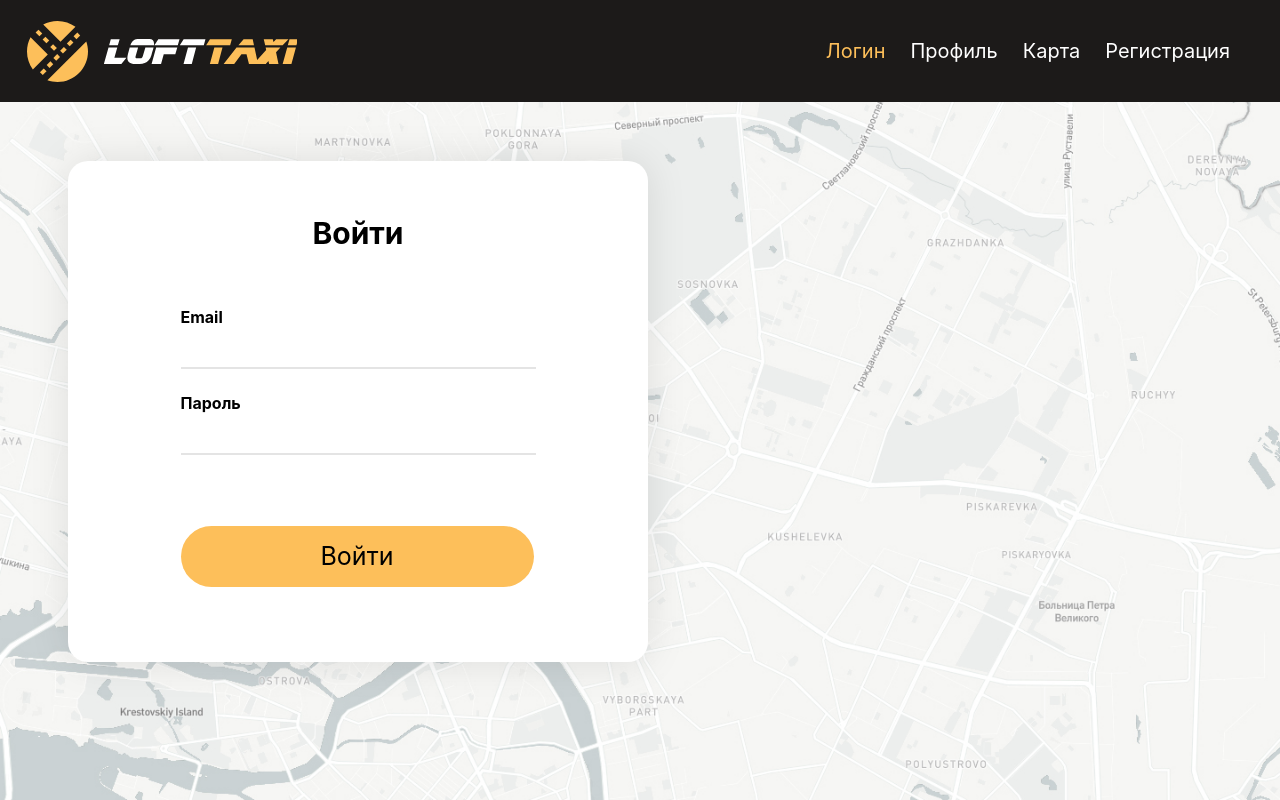
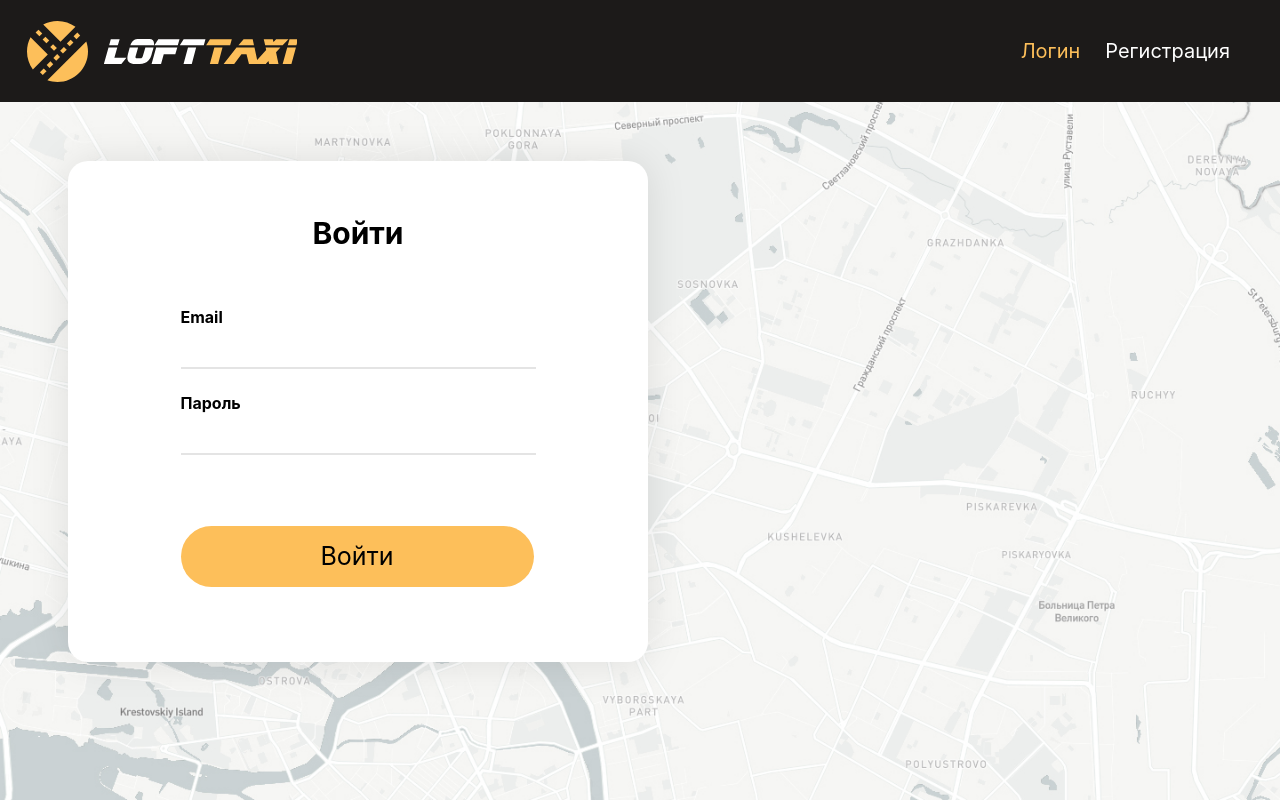
Before and after one commit to i3npyc/taxi, a React (Create React App) app: page /login in a window 1280 px wide. Built offline with nearby package versions, Linux system fonts and the light colour scheme.

Commit message:
fix: change logic of display links

```diff
--- a/src/App.js
+++ b/src/App.js
@@ -1,6 +1,6 @@
 import React from 'react';
 
-import { Routes, Route } from 'react-router-dom';
+import { Routes, Route, Navigate } from 'react-router-dom';
 
 import { PrivateRoute, Header } from './components/index';
 
@@ -40,6 +40,7 @@ const App = () => {
               path="/registration"
               element={<RegistrationWithAuth />}
             />
+            <Route exact path="*" element={<Navigate to="/login" />} />
           </Routes>
         </section>
       </main>
--- a/src/components/Header/Header.jsx
+++ b/src/components/Header/Header.jsx
@@ -42,6 +42,8 @@ const Header = () => {
                   </Header.Link>
                 </Header.ListItem>
               )}
+              {isLoggedIn && (
+                <>
                   <Header.ListItem>
                     <Header.Link>
                       <CustomLink to="/profile">Профиль</CustomLink>
@@ -52,6 +54,8 @@ const Header = () => {
                       <CustomLink to="/">Карта</CustomLink>
                     </Header.Link>
                   </Header.ListItem>
+                </>
+              )}
               {isLoggedIn ? (
                 <Header.ListItem>
                   <Header.Link onClick={headerLogOut}>Выйти</Header.Link>
```
Lines whose indentation alone changed are shown as unchanged.
